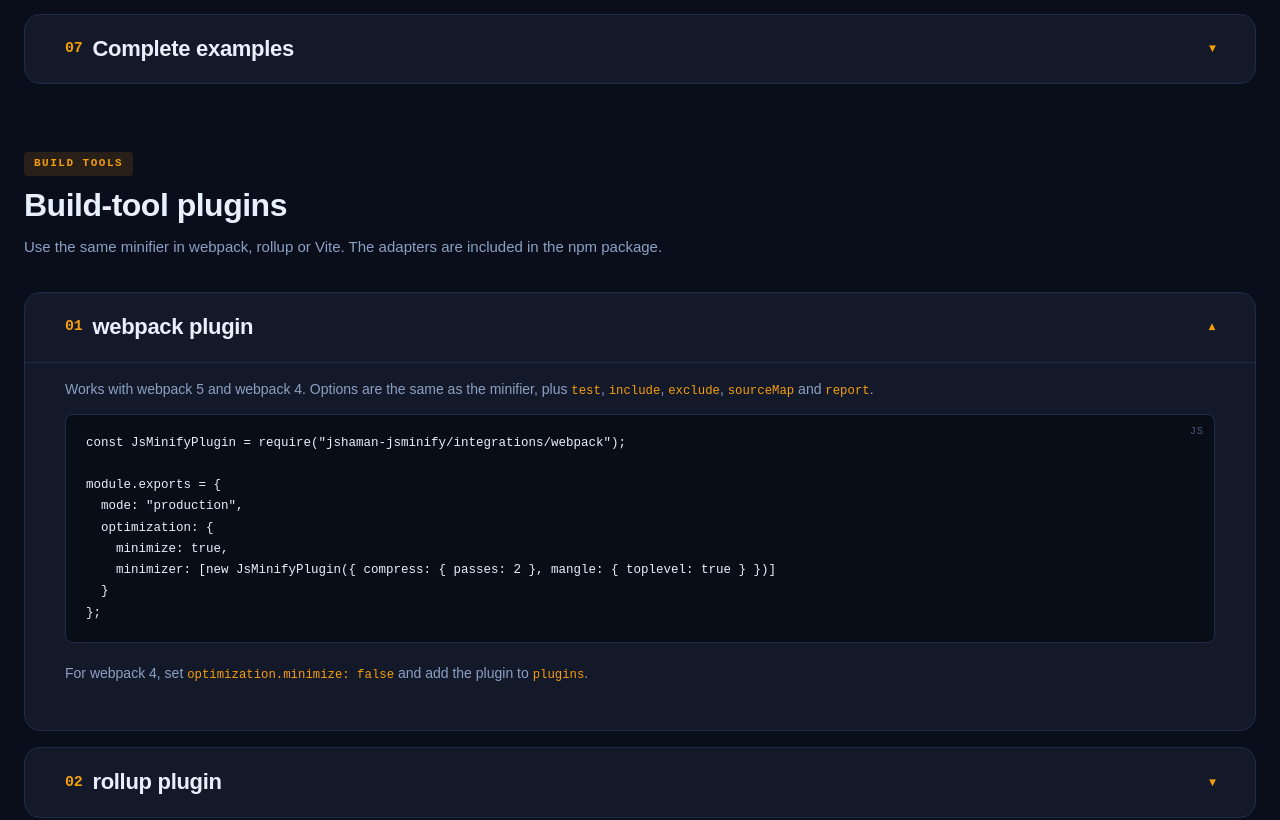
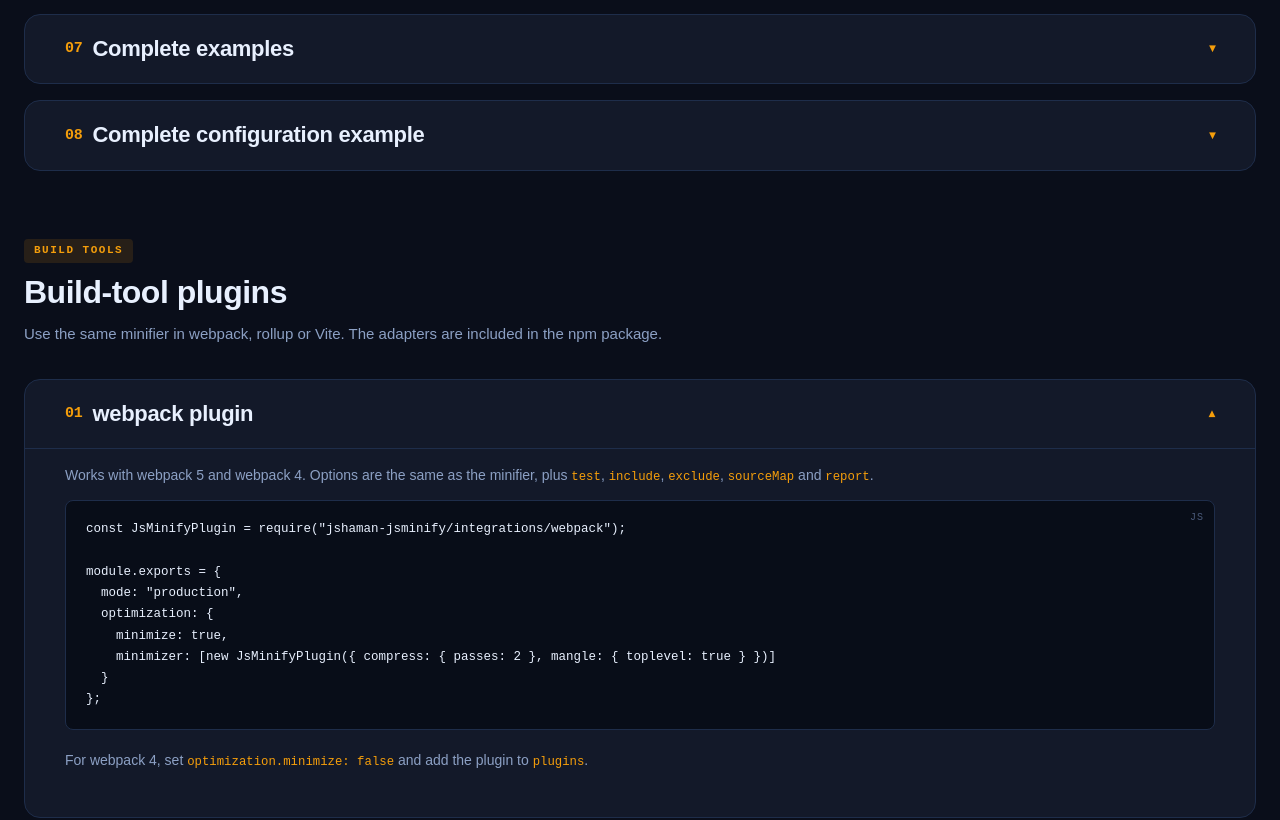
Before and after one commit to jshaman-jsminify/jshaman-jsminify.github.io, a plain HTML site: page index.html in a window 1280 px wide. Shown: the part 4325-5145 px from the top of the page. Drawn offline with Linux system fonts and the light colour scheme.

Commit message:
Add files via upload

```diff
--- a/index.html
+++ b/index.html
@@ -1000,7 +1000,104 @@ console.log(MyLibrary.version);</pre></div><div><span class="example-label">Outp
 	semicolons: false,
 	indent_start: 2
 }</pre></div><div><span class="example-label">Output</span><pre class="code-block" data-lang="js">  var s = 'a'
-  s &amp;&amp; console.log(s)</pre></div></div><p class="example-note">Optional semicolons are omitted only where ASI is safe. A line starting with (, [, / and similar keeps its semicolon.</p></article></div></div></details></section>
+  s &amp;&amp; console.log(s)</pre></div></div><p class="example-note">Optional semicolons are omitted only where ASI is safe. A line starting with (, [, / and similar keeps its semicolon.</p></article></div></div></details><details class="doc-card" id="full-config"><summary class="doc-summary"><span class="doc-num">08</span> Complete configuration example<span class="doc-chevron" aria-hidden="true">▾</span></summary><div class="doc-body"><p>Every supported option is set explicitly. Enabled options are true, disabled options are false; values and example values are shown as well.</p><pre class="code-block" data-lang="js">const { minify } = require("jshaman-jsminify");
+const source = "const answer = 42; console.log(answer);";
+
+// All 74 options are set explicitly. Adjust values for your build.
+const options = {
+	"compress": {
+		"unused": true,
+		"toplevel": false,
+		"dead_code": true,
+		"side_effects": true,
+		"join_vars": true,
+		"sequences": true,
+		"if_return": true,
+		"booleans": true,
+		"assignments": true,
+		"directives": true,
+		"loops": true,
+		"switches": true,
+		"inline": true,
+		"arguments": true,
+		"arrows": false,
+		"hoist_funs": false,
+		"hoist_vars": false,
+		"unsafe_undefined": false,
+		"unsafe_math": false,
+		"unsafe_proto": false,
+		"unsafe_regexp": false,
+		"properties": true,
+		"empty_statement": true,
+		"conditionals": true,
+		"inline_literals": true,
+		"collapse_vars": true,
+		"reduce_vars": true,
+		"evaluate": true,
+		"drop_debugger": true,
+		"drop_console": false,
+		"pure_getters": false,
+		"keep_fargs": true,
+		"pure_funcs": [],
+		"passes": 2,
+		"unused_functions": true,
+		"unused_variables": true,
+		"unused_toplevel_functions": false,
+		"unused_toplevel_variables": false
+	},
+	"mangle": {
+		"variables": true,
+		"functions": true,
+		"toplevel": false,
+		"keep_classnames": false,
+		"toplevel_variables": false,
+		"toplevel_functions": false,
+		"reserved": [
+			"$",
+			"jQuery"
+		],
+		"properties": false
+	},
+	"output": {
+		"beautify": false,
+		"comments": "some",
+		"ascii_only": false,
+		"quote_style": "double",
+		"preamble": "/*! My App */",
+		"inline_script": false,
+		"shebang": true,
+		"preserve_line": false,
+		"braces": false,
+		"quote_keys": false,
+		"keep_quoted_props": false,
+		"max_line_len": 0,
+		"width": 0,
+		"wrap_iife": false,
+		"semicolons": true,
+		"indent_start": 0,
+		"indent_level": 0
+	},
+	"parse": {
+		"sourceType": "unambiguous",
+		"plugins": [],
+		"allowReturnOutsideFunction": false,
+		"expression": false
+	},
+	"sourceMap": {
+		"filename": "app.min.js",
+		"url": "app.min.js.map",
+		"includeSources": true
+	},
+	"target": "esnext",
+	"nameCache": {},
+	"report": true,
+	"ie8": false,
+	"safari10": false,
+	"webkit": false
+};
+
+const result = minify(source, options);
+if (result.error) throw result.error;</pre></div></details></section>
 
 	<!-- ===== PLUGINS ===== -->
 	<section class="section" id="plugins"><div class="section-header">
@@ -1136,6 +1233,7 @@ export default {
 <li><a href="#api">Node API</a></li>
 <li><a href="#options">Options</a></li>
 <li><a href="#sourcemap">Source maps</a></li>
+<li><a href="#full-config">Full configuration</a></li>
 <li><a href="#examples">Examples</a></li>
 </ul></div>
 <div class="footer-links"><h4>Build tools</h4><ul>
```
